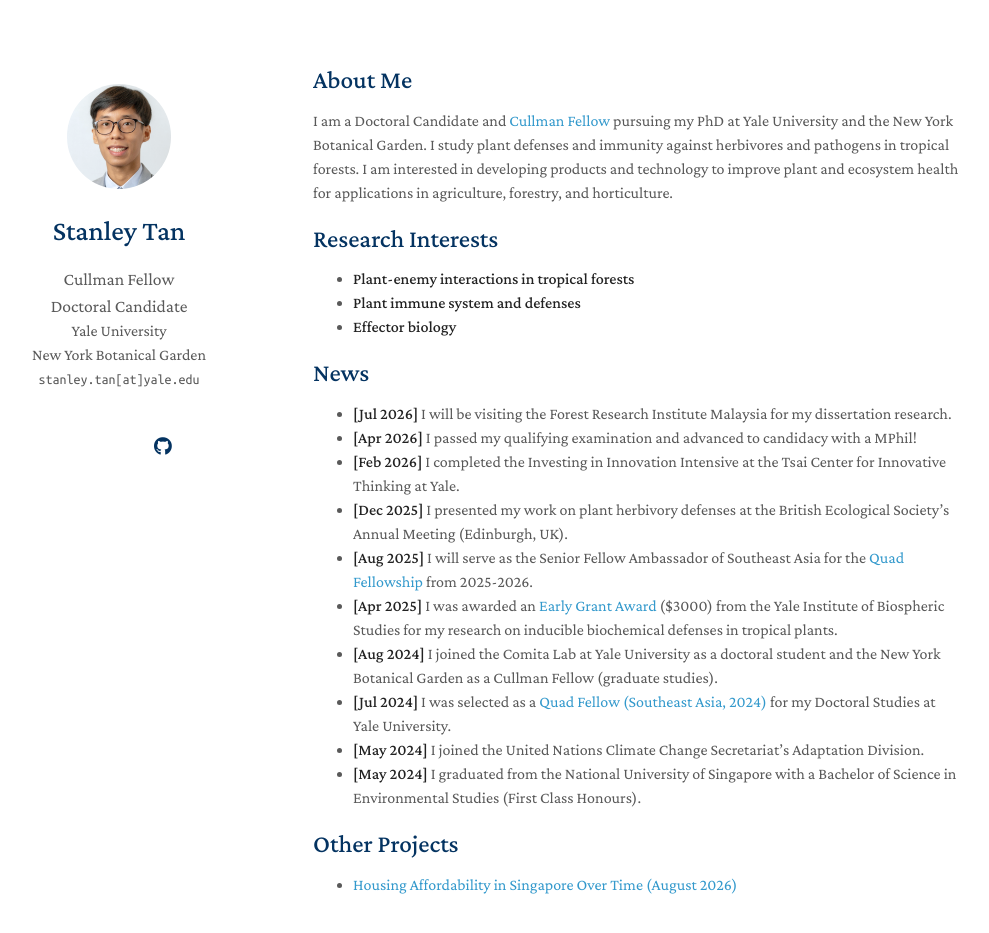
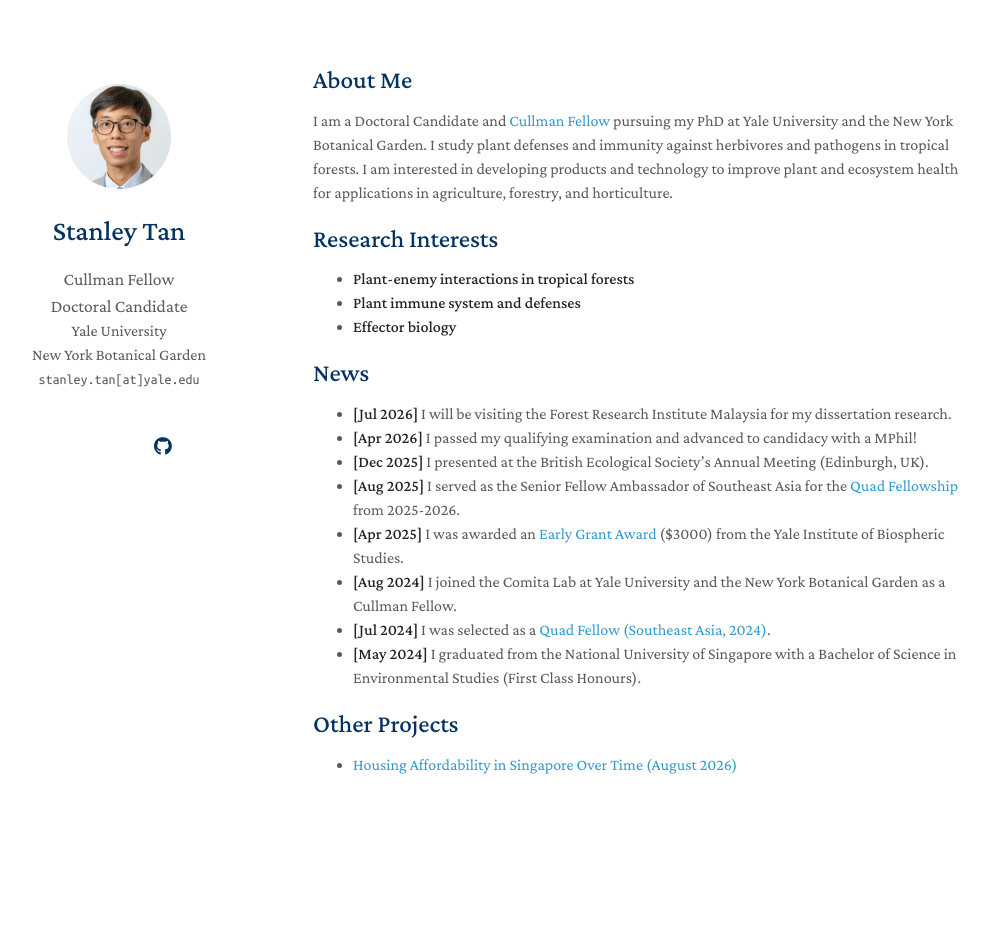
Before and after one commit to stanleytansx/stanleytansx.github.io, a Jekyll site: the page built from index.md, in a window 1280 px wide and 991 px high. Shown: the top 933 px of the window, without its empty margins (157-1146 px from the left). Built offline with Jekyll 4.4.1, drawn with Linux system fonts in a browser that asks for light colours; nearby versions of some CDN libraries; a style sheet for code colours, icons or effects is not loaded; our own code applies the rules of GitHub Pages for plain Markdown files.

Commit message:
Update index.md

```diff
--- a/index.md
+++ b/index.md
@@ -17,13 +17,11 @@ I study plant defenses and immunity against herbivores and pathogens in tropical
 
 - **[Jul 2026]** I will be visiting the Forest Research Institute Malaysia for my dissertation research.
 - **[Apr 2026]** I passed my qualifying examination and advanced to candidacy with a MPhil!
-- **[Feb 2026]** I completed the Investing in Innovation Intensive at the Tsai Center for Innovative Thinking at Yale.
-- **[Dec 2025]** I presented my work on plant herbivory defenses at the British Ecological Society's Annual Meeting (Edinburgh, UK).
-- **[Aug 2025]** I will serve as the Senior Fellow Ambassador of Southeast Asia for the <a href="https://www.quadfellowship.org/"> Quad Fellowship </a> from 2025-2026.
-- **[Apr 2025]** I was awarded an <a href="https://yibs.yale.edu/research/yibs-small-grant-program" target="_blank"> Early Grant Award</a> ($3000) from the Yale Institute of Biospheric Studies for my research on inducible biochemical defenses in tropical plants.
-- **[Aug 2024]** I joined the Comita Lab at Yale University as a doctoral student and the New York Botanical Garden as a Cullman Fellow (graduate studies).
-- **[Jul 2024]** I was selected as a <a href="https://news.yale.edu/2024/08/09/three-yale-students-named-2024-quad-fellows-stem-fields" target="_blank"> Quad Fellow (Southeast Asia, 2024)</a> for my Doctoral Studies at Yale University.
-- **[May 2024]** I joined the United Nations Climate Change Secretariat's Adaptation Division.
+- **[Dec 2025]** I presented at the British Ecological Society's Annual Meeting (Edinburgh, UK).
+- **[Aug 2025]** I served as the Senior Fellow Ambassador of Southeast Asia for the <a href="https://www.quadfellowship.org/"> Quad Fellowship </a> from 2025-2026.
+- **[Apr 2025]** I was awarded an <a href="https://yibs.yale.edu/research/yibs-small-grant-program" target="_blank"> Early Grant Award</a> ($3000) from the Yale Institute of Biospheric Studies.
+- **[Aug 2024]** I joined the Comita Lab at Yale University and the New York Botanical Garden as a Cullman Fellow.
+- **[Jul 2024]** I was selected as a <a href="https://news.yale.edu/2024/08/09/three-yale-students-named-2024-quad-fellows-stem-fields" target="_blank"> Quad Fellow (Southeast Asia, 2024)</a>.
 - **[May 2024]** I graduated from the National University of Singapore with a Bachelor of Science in Environmental Studies (First Class Honours).
 
 ## Other Projects
```
